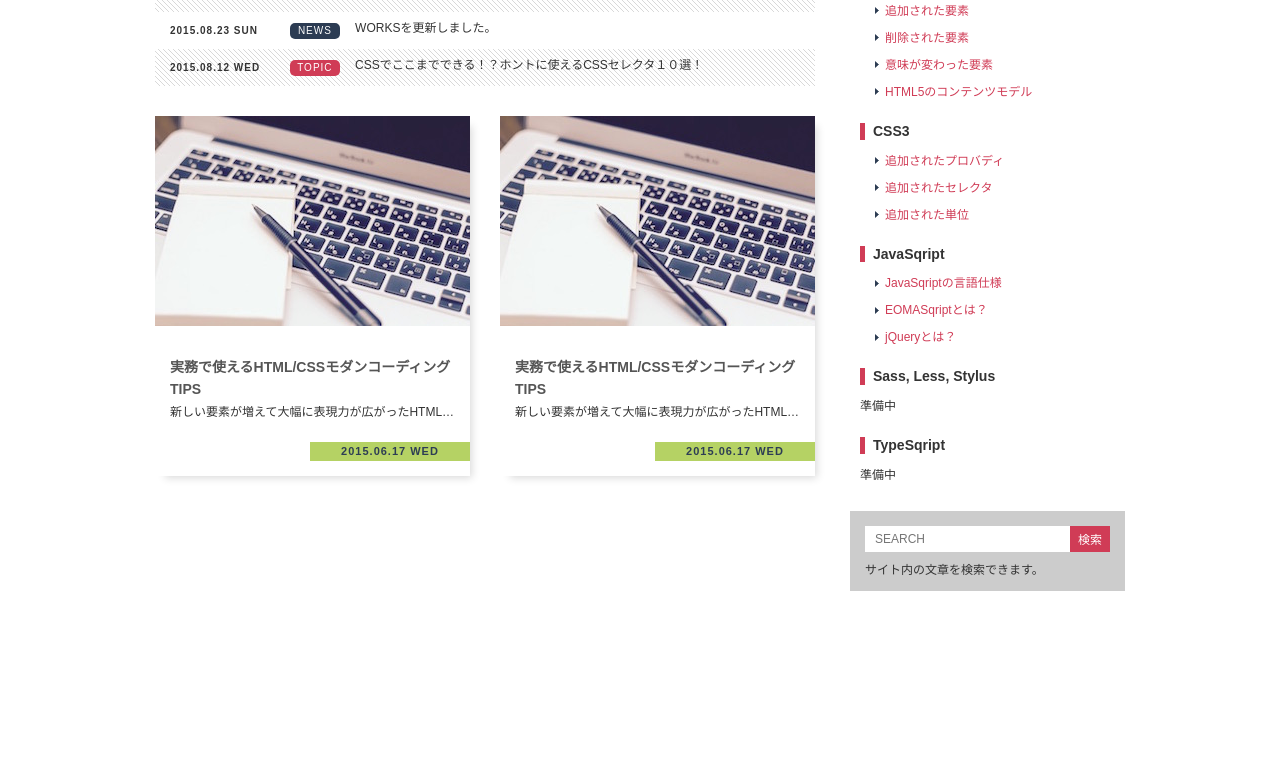
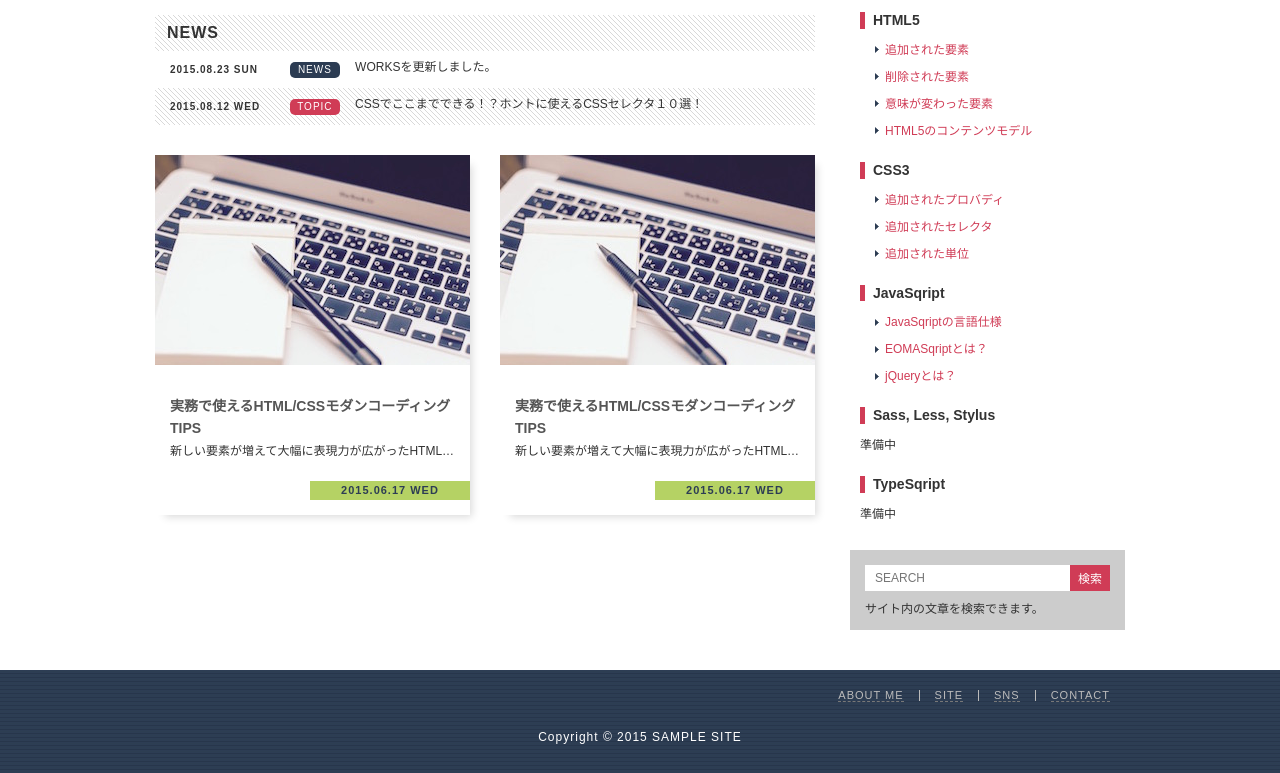
Before and after one commit to Tatsuk1/standard-layout, a plain HTML site: page index.html in a window 1280 px wide. Shown: the part 484-1257 px from the top of the page. Before the commit the page ends 1075 px from the top, so only its background shows below. Drawn offline with Linux system fonts and the light colour scheme.

Commit message:
finish footer

```diff
--- a/css/style.css
+++ b/css/style.css
@@ -418,6 +418,43 @@ a:link, a:visited, a:hover, a:active {
 
 .footer {
   width: 100%;
+  padding: 20px 0 30px;
+  background: #2d3d54 url('../images/bg-footer.gif');
+  color: #fff;
+}
+
+.horizontal-list {
+  width: 970px;
+  margin: 0 auto;
+  text-align: right;
+  font-size: 0;
+}
+
+.horizontal-list .horizontal-item{
+  display: inline-block;
+  padding: 0 15px;
+  letter-spacing: 1px;
+}
+
+.horizontal-list .horizontal-item + .horizontal-item {
+  border-left: 1px solid #bbb;
+}
+
+.horizontal-list .horizontal-item a {
+  border-bottom: 1px dashed #777;
+  color: #bbb;
+  font-size: 1.1rem;
+  transform: color 0.15s;
+}
+
+.hotizontal-list .horizontal-item a:hover {
+  color: #ddd;
+}
+
+.copyright {
+  margin-top: 30px;
+  text-align: center;
+  letter-spacing: 1px;
 }
 
 .clearfix::after {
@@ -425,12 +462,3 @@ a:link, a:visited, a:hover, a:active {
    display: block;
    clear: both;
 }
-
-
-.header, .footer {
-  height: 100px;
-}
-
-.main, .sidemenu {
-  height: 500px;
-}
--- a/index.html
+++ b/index.html
@@ -149,6 +149,15 @@
     </div>
 
     <footer class="footer">
+      <ul class="horizontal-list">
+        <li class="horizontal-item"><a href="#">ABOUT ME</a></li>
+        <li class="horizontal-item"><a href="#">SITE</a></li>
+        <li class="horizontal-item"><a href="#">SNS</a></li>
+        <li class="horizontal-item"><a href="#">CONTACT</a></li>
+      </ul>
+      <p class="copyright">
+        Copyright &copy; 2015 SAMPLE SITE
+      </p>
     </footer>
   </body>
 </html>
```
